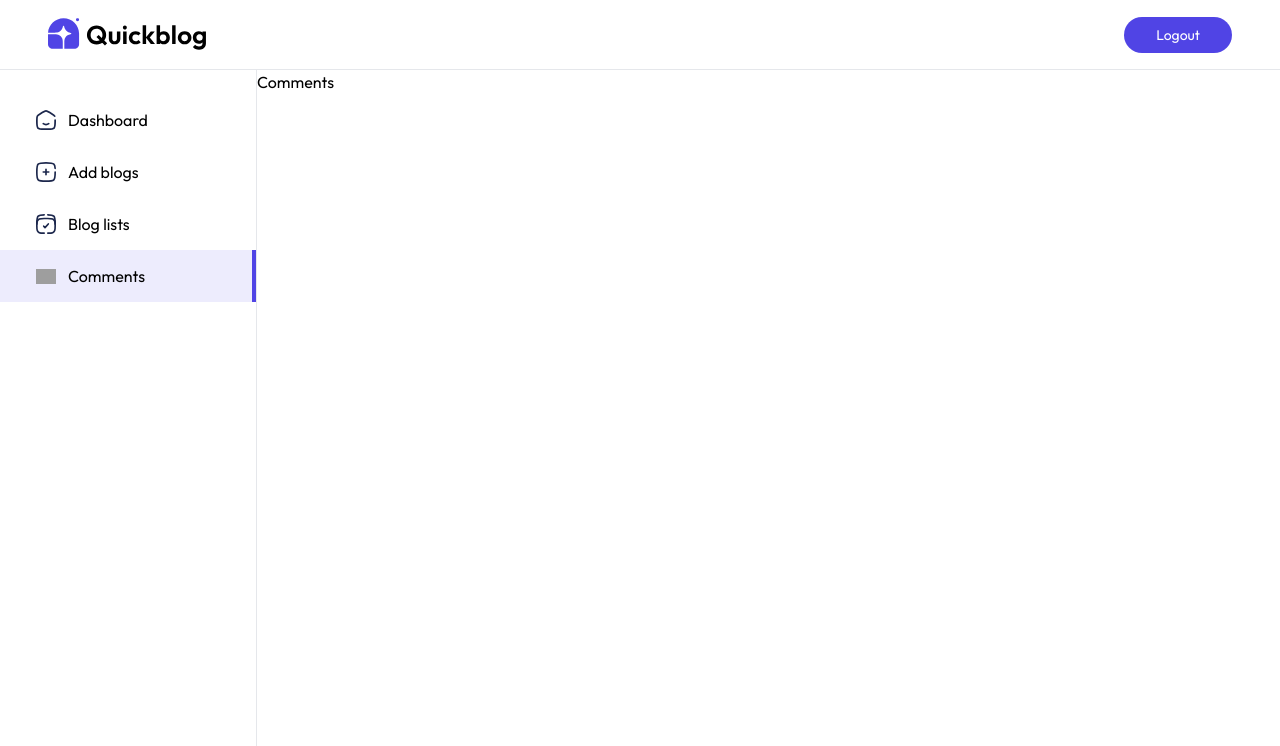
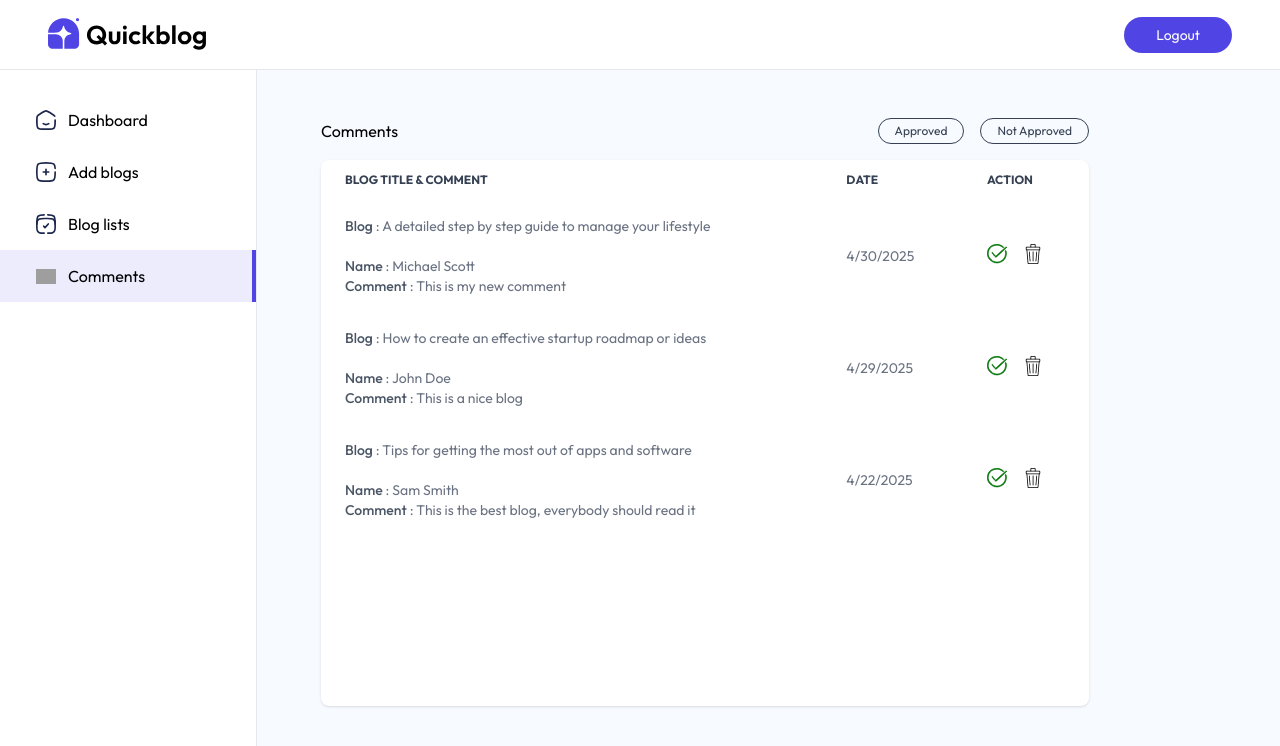
Before and after one commit to AneeshYadav2419/blog, a React (Vite) app in the folder client/: page /admin/comments in a window 1280 px wide. Shown: the top 746 px of the page. Built offline with nearby package versions, Linux system fonts and the light colour scheme; grey boxes are pictures that could not be loaded.

Commit message:
add frontened

```diff
--- /dev/null
+++ b/client/src/components/admin/CommentTableItem.jsx
@@ -0,0 +1,40 @@
+import React from 'react'
+import { assets } from '../../assets/assets';
+
+const CommentTableItem = ({comment, fetchComments}) => {
+
+    const { blog, createdAt, _id} = comment;
+
+    const BlogDate = new Date(createdAt)
+
+  return (
+    <tr className='order-y border-gray-300'>
+        <td className='px-6 py-4'>
+            <b className='font-medium text-gray-600'>Blog</b> : {blog.title}
+            <br/>
+            <br/>
+
+            <b className='font-medium text-gray-600'> Name</b> : {comment.name}
+            <br/>
+            <b className='font-medium text-gray-600'>Comment</b> : {comment.content}
+        </td>
+        <td className='px-6 py-4 max-sm:hidden'>
+            {BlogDate.toLocaleDateString()}
+        </td>
+        <td className='px-6 py-4'>
+            <div className='inline-flex items-center gap-4'>
+                {
+                    !comment.isApproved ?
+                    <img src={assets.tick_icon} className='w-5 hover:scale-110 transition-all cursor-pointer'/> :
+                    <p className='text-xs border border-green-600 bg-green-100 text-green-600 rounded-full px-3 py-1'>Approved</p>
+                }
+                <img src={assets.bin_icon} alt='' className='w-5 hover:scale-110 transition-all cursor-pointer'/>
+
+            </div>
+        </td>
+
+    </tr>
+  )
+}
+
+export default CommentTableItem
--- a/client/src/pages/admin/Comments.jsx
+++ b/client/src/pages/admin/Comments.jsx
@@ -1,8 +1,56 @@
-import React from 'react'
+import React, { useEffect, useState } from 'react'
+import { comments_data } from '../../assets/assets'
+import CommentTableItem from '../../components/admin/CommentTableItem'
 
 const Comments = () => {
+
+  const [comments, setComments] = useState([])
+  const [ filter, setfilter] = useState("Not Approved")
+
+  const fetchComments = async () =>{
+    setComments(comments_data)
+
+  }
+  useEffect(() =>{
+    fetchComments()
+  },[])
+
+
   return (
-    <div>Comments</div>
+    <div className='flex-1 pt-5 px-5 sm:pt-12 sm:pl-16 bg-blue-50/50'>
+      <div className='flex justify-between items-center max-w-3xl'>
+        <h>Comments</h>
+        <div className='flex gap-4'>
+          <button onClick={() => setfilter('Approved')} className={`shadow-custom-sm border rounded-full px-4 py-1 cursor-pointer
+          text-xs ${filter === 'Approved' ? 'text-primary' : 'text-gray-700'}`}>Approved</button>
+
+           <button onClick={() => setfilter('Not Approved')} className={`shadow-custom-sm border rounded-full px-4 py-1 cursor-pointer
+          text-xs ${filter === 'Approved' ? 'text-primary' : 'text-gray-700'}`}> Not Approved</button>
+
+
+        </div>
+
+      </div>
+      <div className='relative h-4/5 max-w-3xl overflow-x-auto mt-4 bg-white shadow rounded-lg scrollbar-hide'>
+      <table className='w-full text-sm text-gray-500'>
+        <thead className='text-xs text-gray-700 text-left uppercase'>
+          <tr>
+            <th scope='col' className='px-6 py-3'>Blog Title & Comment</th>
+             <th scope='col' className='px-6 py-3'>Date</th>
+              <th scope='col' className='px-6 py-3'>Action</th>
+          </tr>
+        </thead>
+        <tbody>
+          {comments.filter((comment)=>{
+            if(filter === "Approved") return comment.isApproved === true;
+            return comment.isApproved === false;
+          }).map((comment, index) => <CommentTableItem key={comment._id} comment={comment} index={index+1} fetchComments={fetchComments}/>)}
+        </tbody>
+      </table>
+
+      </div>
+
+    </div>
   )
 }
 
```
